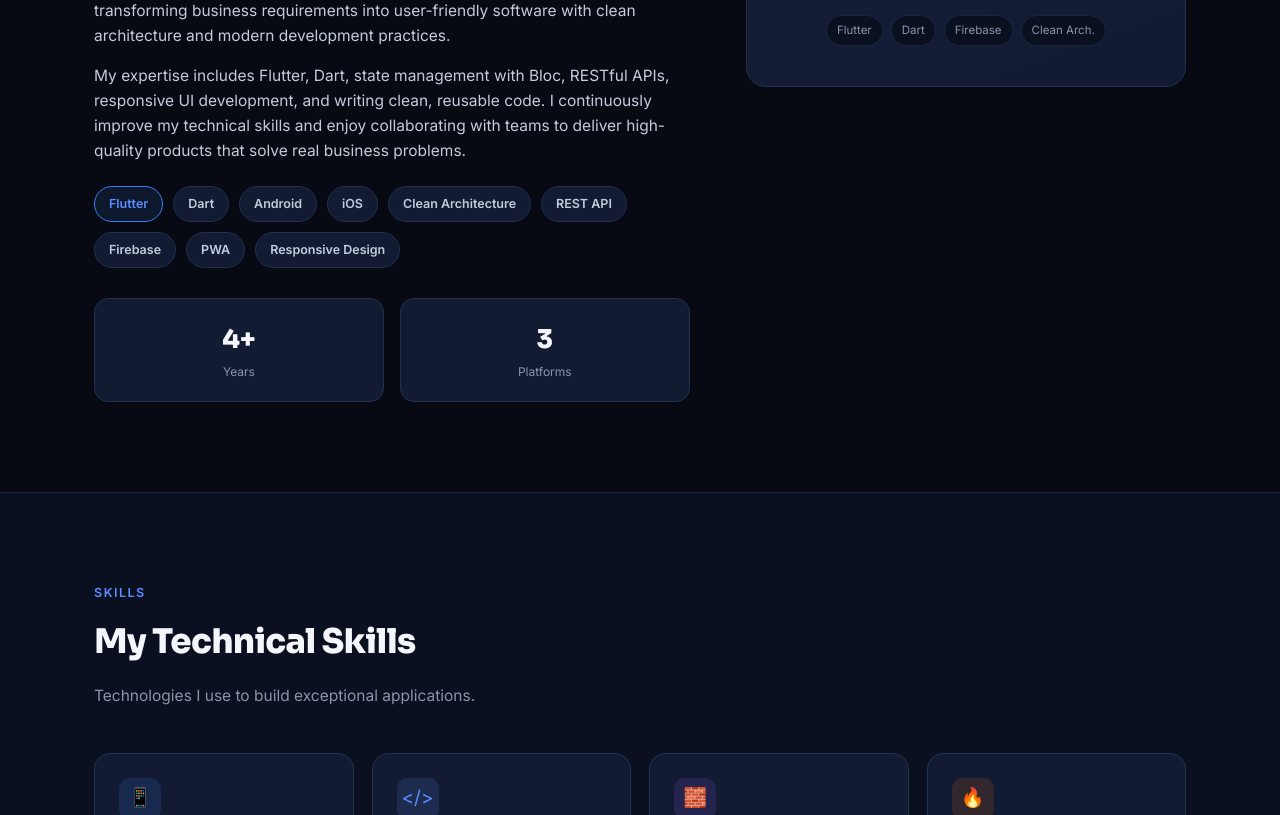
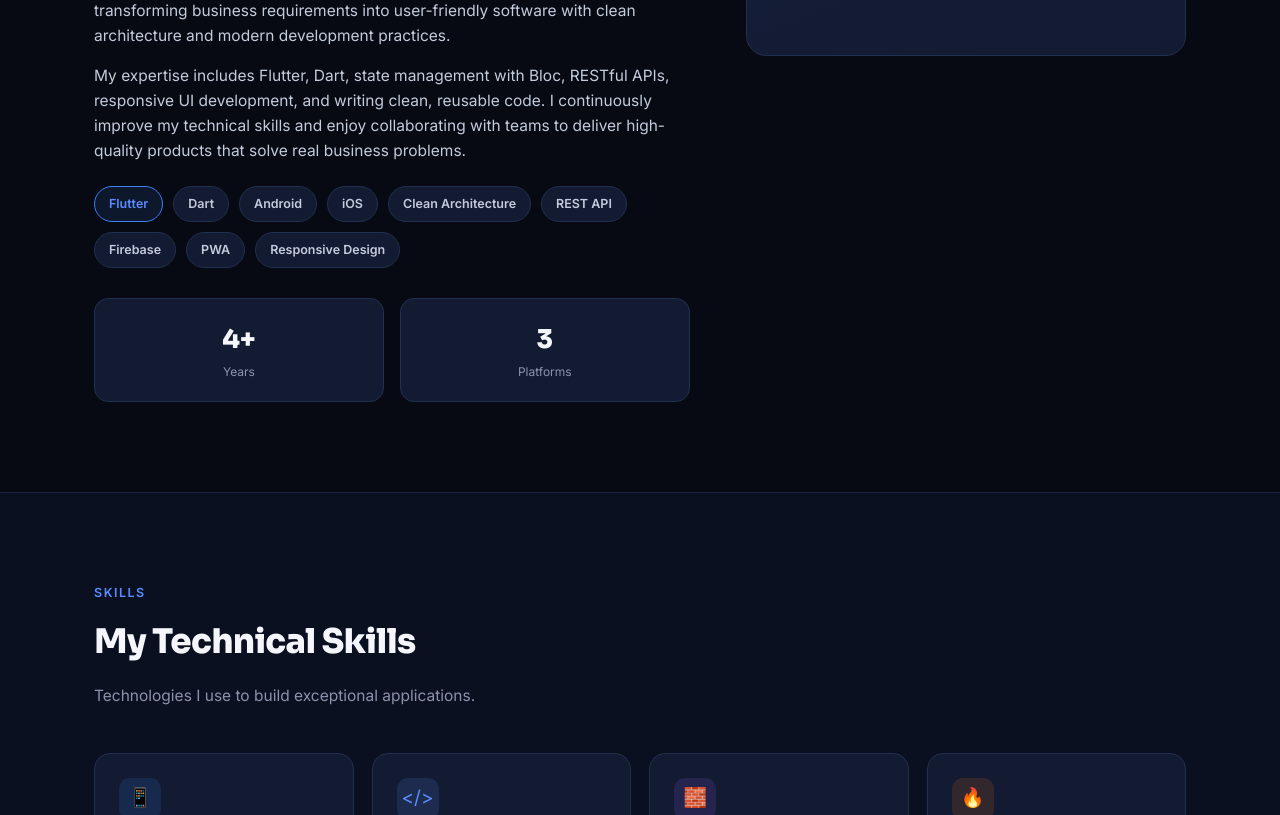
Before and after one commit to elhamebrahimpour/elhamebrahimpour.github.io, a plain HTML site: page index.html in a window 1280 px wide. Shown: the part 961-1776 px from the top of the page. Drawn offline with Linux system fonts and the light colour scheme.

Commit message:
Remove profile badges from profile card
Removed profile badges section from the profile card.

```diff
--- a/index.html
+++ b/index.html
@@ -344,9 +344,6 @@
       <div class="avatar">EE</div>
       <h4>Elham Ebrahimpour</h4>
       <div class="role">Senior Flutter Developer</div>
-      <div class="profile-badges">
-        <span>Flutter</span><span>Dart</span><span>Firebase</span><span>Clean Arch.</span>
-      </div>
     </div>
   </div>
 </section>
```
